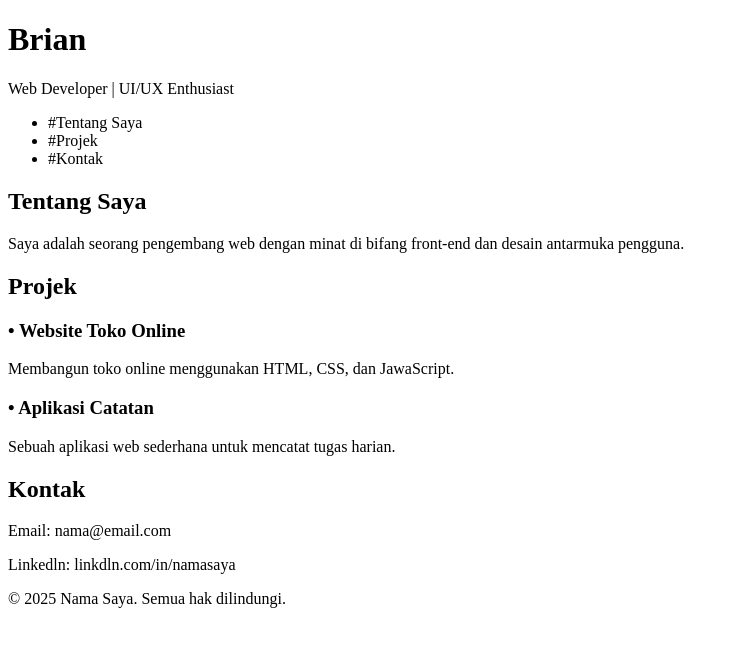
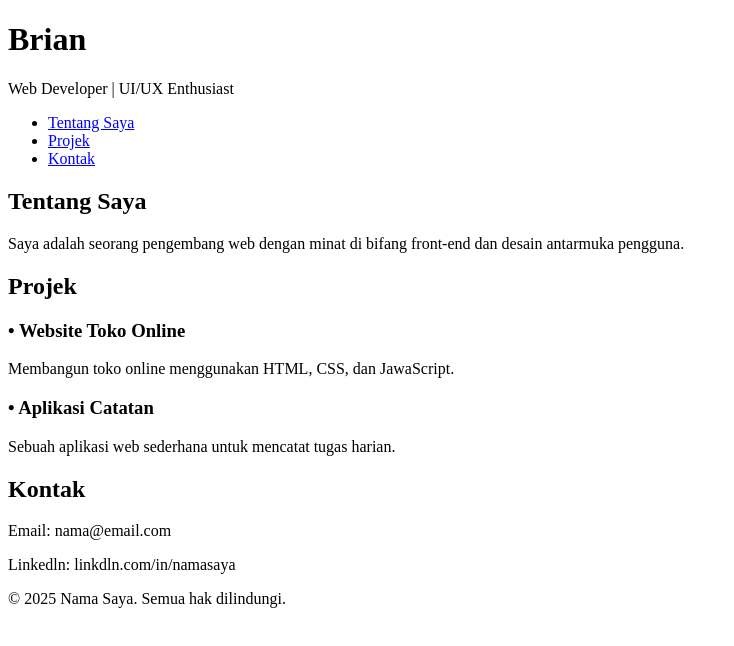
Before and after one commit to matcha20a/Pertemuan2, a plain HTML site: page index.html in a window 1280 px wide. Shown: the whole page, without its empty margins (0-734 px from the left). Drawn offline with Linux system fonts and the light colour scheme.

Commit message:
Update index.html

```diff
--- a/index.html
+++ b/index.html
@@ -9,9 +9,9 @@
     <h1>Brian</h1>
     <p>Web Developer | UI/UX Enthusiast</p>
     <ul>
-        <li>#Tentang Saya</li>
-        <li>#Projek</li>
-        <li>#Kontak</li>
+        <li><span style="color: blue; text-decoration: underline;">Tentang Saya</li>
+        <li><span style="color: blue; text-decoration: underline;">Projek</li>
+        <li><span style="color: blue; text-decoration: underline;">Kontak</li>
     </ul>
     <h2>Tentang Saya</h2>
     <p>Saya adalah seorang pengembang web dengan minat di bifang front-end dan desain antarmuka pengguna.</p>
```
